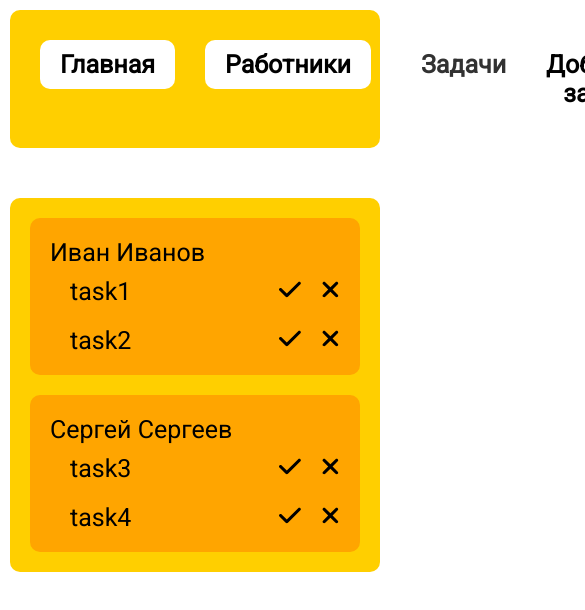
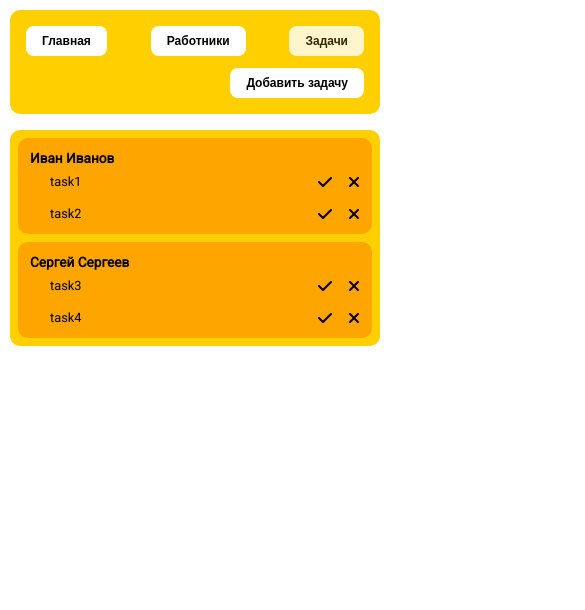
Before and after one commit to riytxu/react-list, a React (Create React App) app: page /tasks in a window 390 px wide. Shown: the top 610 px of the page, 585 px wide, since content can reach past the window. Built offline with nearby package versions, Linux system fonts and the light colour scheme.

Commit message:
add adaptive styles

```diff
--- a/src/App.css
+++ b/src/App.css
@@ -7,17 +7,45 @@
   --main-radius: 10px;
 }
 
-* {
+*,
+*:before,
+*:after {
   margin: 0;
   padding: 0;
   box-sizing: border-box;
 }
 
-body,
-input,
-textarea,
-button,
-select {
+html {
   font-family: "Roboto", sans-serif;
-  font-size: 25px;
+  font-size: 20px;
 }
+
+@media all and (max-width: 1440px) {
+  html {
+    font-size: 16px;
+  }
+}
+
+@media all and (max-width: 1024px) {
+  html {
+    font-size: 13px;
+  }
+}
+
+@media all and (max-width: 768px) {
+  html {
+    font-size: 10px;
+  }
+}
+
+@media all and (max-width: 425px) {
+  html {
+    font-size: 8px;
+  }
+}
+
+@media all and (max-width: 375px) {
+  html {
+    font-size: 7px;
+  }
+}
--- a/src/components/Button/Button.jsx
+++ b/src/components/Button/Button.jsx
@@ -2,7 +2,7 @@ import styled from "styled-components";
 
 const ButtonComponent = styled.button`
   font-size: ${({ Size }) =>
-    (Size === "Small" && "20px") || (Size === "Large" && "25px") || "20px"};
+    (Size === "Small" && "1.3rem") || (Size === "Large" && "1.5rem") || "1.3"};
   font-weight: ${({ Size }) =>
     (Size === "Small" && 500) || (Size === "Large" && 700) || 600};
   color: ${({ Type }) =>
@@ -17,8 +17,8 @@ const ButtonComponent = styled.button`
     "#ffffff"};
   cursor: ${({ Type }) => (Type === "Disabled" && "default") || "pointer"};
   transition: all 200ms;
-  padding: 10px 20px;
-  border-radius: 10px;
+  padding: 1rem 2rem;
+  border-radius: 1rem;
   border-style: none;
   opacity: ${({ Type }) => (Type === "Disabled" && 0.8) || 1};
   &:hover {
@@ -36,6 +36,7 @@ const ButtonComponent = styled.button`
     box-shadow: rgba(0, 0, 0, 0.06) 0 2px 4px;
     transform: translateY(0);
   }
+  -webkit-tap-highlight-color: transparent;
 `;
 
 export const Button = (props) => {
--- a/src/components/ContentTasks/ContentTasks.jsx
+++ b/src/components/ContentTasks/ContentTasks.jsx
@@ -11,7 +11,7 @@ import styles from "./ContentTasks.module.css";
 const ContentTasksItem = ({ idWorker, name, surname, tasks }) => {
   return (
     <div className={styles.item}>
-      <div className="fullName">
+      <div className={styles.fullName}>
         {name} {surname}
       </div>
       {!!tasks.length && (
--- a/src/components/ContentTasks/ContentTasks.module.css
+++ b/src/components/ContentTasks/ContentTasks.module.css
@@ -1,25 +1,29 @@
 .content {
   display: flex;
   flex-direction: column;
-  gap: 20px;
+  gap: 1rem;
   width: 100%;
   background-color: var(--main-color);
   border-radius: var(--main-radius);
-  padding: 20px;
+  padding: 1rem;
 }
 .item {
   display: flex;
   flex-direction: column;
-  gap: 10px;
+  gap: 1rem;
   justify-content: space-between;
   border-radius: var(--main-radius);
   background-color: var(--extra-b-color);
-  padding: 20px;
+  padding: 1.5rem;
+}
+.fullName {
+  font-size: 1.7rem;
+  font-weight: 600;
 }
 .tasksWrapper {
   display: flex;
   flex-direction: column;
-  gap: 20px;
+  gap: 2rem;
   margin-left: 20px;
 }
 .taskItem {
@@ -27,12 +31,12 @@
 }
 .iconsWrapper {
   display: flex;
-  gap: 20px;
+  gap: 2rem;
   margin-left: auto;
 }
 .icon {
   cursor: pointer;
-  font-size: 25px;
+  font-size: 2rem;
   transition: all 300ms ease;
 }
 .iconActive:hover {
@@ -40,10 +44,11 @@
 }
 .task {
   position: relative;
+  font-size: 1.6rem;
 }
 .task::before {
   content: "";
-  height: 5px;
+  height: 0.2rem;
   background-color: #159415;
   position: absolute;
   top: 50%;
--- a/src/components/ContentWorkers/ContentWorkers.jsx
+++ b/src/components/ContentWorkers/ContentWorkers.jsx
@@ -12,8 +12,7 @@ const ContentWorkersItem = ({ id, name, surname }) => {
   return (
     <div className={styles.item}>
       <div className={styles.fullName}>
-        <span>{name}</span>
-        <span>{surname}</span>
+        {name} {surname}
       </div>
       <div className={styles.iconsWrapper}>
         <FontAwesomeIcon
--- a/src/components/ContentWorkers/ContentWorkers.module.css
+++ b/src/components/ContentWorkers/ContentWorkers.module.css
@@ -1,11 +1,11 @@
 .content {
   display: flex;
   flex-direction: column;
-  gap: 20px;
+  gap: 1rem;
   width: 100%;
   background-color: var(--main-color);
   border-radius: var(--main-radius);
-  padding: 20px;
+  padding: 1rem;
 }
 .item {
   display: flex;
@@ -13,16 +13,16 @@
   justify-content: space-between;
   border-radius: var(--main-radius);
   background-color: var(--extra-b-color);
-  padding: 20px;
+  padding: 1.5rem;
 }
 .fullName {
-  display: flex;
-  gap: 5px;
+  font-size: 1.7rem;
+  font-weight: 600;
 }
 .iconsWrapper {
   display: flex;
-  gap: 25px;
-  font-size: 25px;
+  gap: 2rem;
+  font-size: 2rem;
 }
 .icon {
   cursor: pointer;
--- a/src/components/Description/Description.module.css
+++ b/src/components/Description/Description.module.css
@@ -2,23 +2,25 @@
   display: flex;
   flex-direction: column;
   align-items: center;
-  gap: 20px;
+  gap: 1rem;
   width: 100%;
   background-color: var(--main-color);
   border-radius: var(--main-radius);
-  padding: 20px;
+  padding: 2rem;
   text-align: center;
   line-height: 2rem;
+  font-size: 1.7rem;
 }
 .description__title {
   font-weight: 700;
+  font-size: 2rem;
 }
 .description__body > span {
   font-weight: 600;
 }
 .iconsWrapper {
-  height: 500px;
-  width: 500px;
+  height: auto;
+  width: 30rem;
 }
 .iconsWrapper > svg {
   filter: drop-shadow(5px 5px 0 rgba(0, 0, 0, 0.5));
--- a/src/components/Header/Header.jsx
+++ b/src/components/Header/Header.jsx
@@ -61,7 +61,7 @@ export const Header = () => {
         </Link>
       </div>
       <div
-        className={cn({
+        className={cn(styles.activeButton, {
           [styles.fadeIn]: transitionStage,
           [styles.fadeOut]: !transitionStage,
         })}
--- a/src/components/Header/Header.module.css
+++ b/src/components/Header/Header.module.css
@@ -1,5 +1,5 @@
 .header {
-  padding: 30px;
+  padding: 2rem;
   margin-top: 10px;
   margin-bottom: 10px;
   border-radius: var(--main-radius);
@@ -7,11 +7,19 @@
 }
 .headerWrapper {
   display: flex;
+  flex-wrap: wrap;
+  gap: 1.5rem;
   justify-content: space-between;
 }
 .headerLinks {
   display: flex;
-  gap: 30px;
+  gap: 2rem;
+}
+.headerLinks > * {
+  -webkit-tap-highlight-color: transparent;
+}
+.activeButton {
+  margin-left: auto;
 }
 .fadeIn {
   animation: 0.5s fadeIn none;
@@ -19,6 +27,15 @@
 
 .fadeOut {
   animation: 0.5s fadeOut forwards;
+}
+
+@media all and (max-width: 425px) {
+  .headerWrapper {
+    flex-direction: column;
+  }
+  .headerLinks {
+    justify-content: space-between;
+  }
 }
 
 @keyframes fadeIn {
--- a/src/components/MainPage/MainPage.module.css
+++ b/src/components/MainPage/MainPage.module.css
@@ -5,7 +5,7 @@
   margin: 0 auto;
 }
 .contentWrapper {
-  margin-top: 50px;
+  margin-top: 2rem;
 }
 .fadeIn {
   animation: 0.5s fadeIn none;
--- a/src/components/Modal/Modal.module.css
+++ b/src/components/Modal/Modal.module.css
@@ -16,12 +16,14 @@
   display: flex;
   flex-direction: column;
   align-items: center;
-  gap: 15px;
-  padding: 20px;
+  gap: 1rem;
+  padding: 1rem;
   background-color: var(--main-color);
   border-radius: var(--main-radius);
   width: 90%;
   max-width: 700px;
+  font-size: 1.7rem;
+  font-weight: 600;
 }
 .active {
   opacity: 1;
@@ -32,11 +34,16 @@
 }
 .modal__body {
   display: flex;
-  gap: 20px;
+  justify-content: center;
+  flex-wrap: wrap;
+  gap: 1rem;
+  width: 100%;
 }
 .modal__body_input {
-  border-radius: var(--main-radius);
-  padding: 5px 10px;
+  border-radius: 1rem;
+  font-size: 1.5rem;
+  padding: 0.5rem 1rem;
+  width: 100%;
 }
 .modal__footer {
   display: flex;
```
